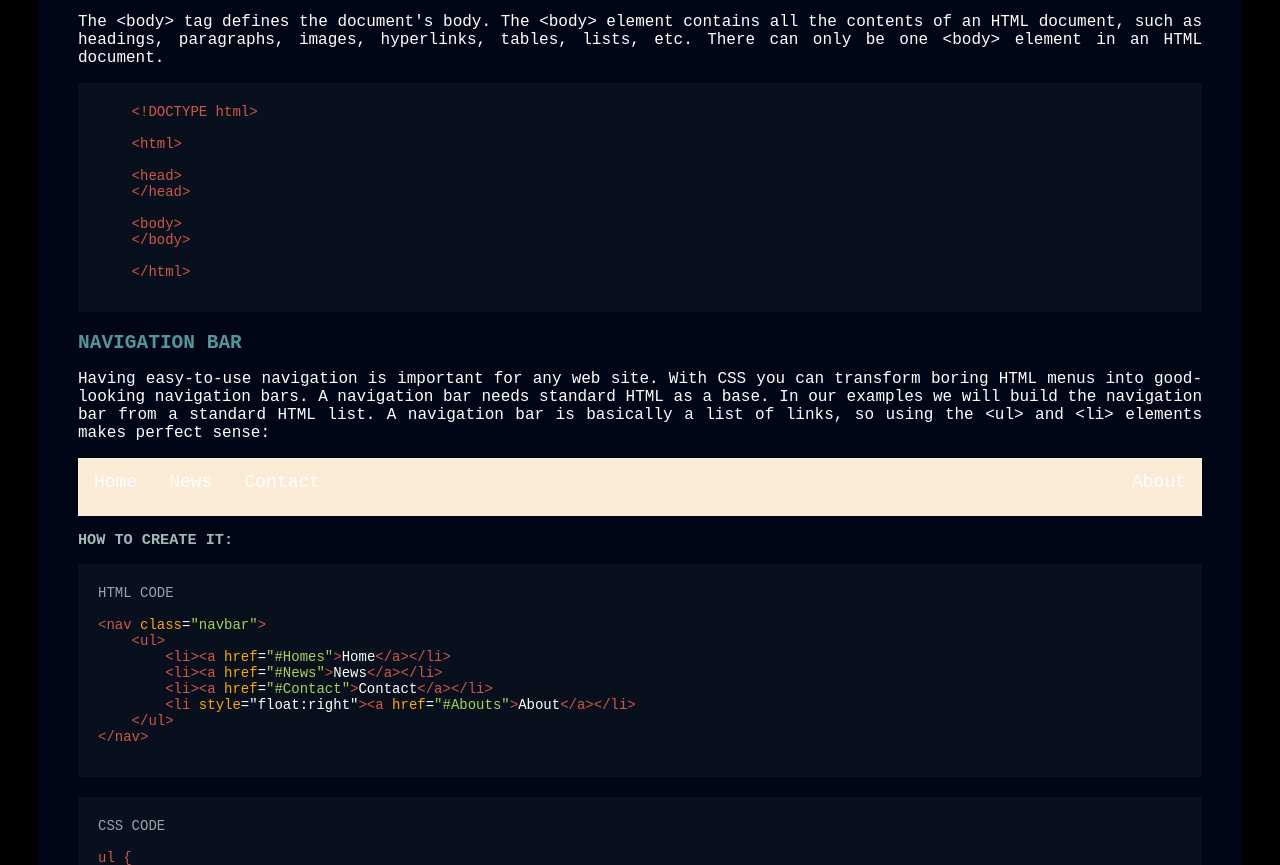
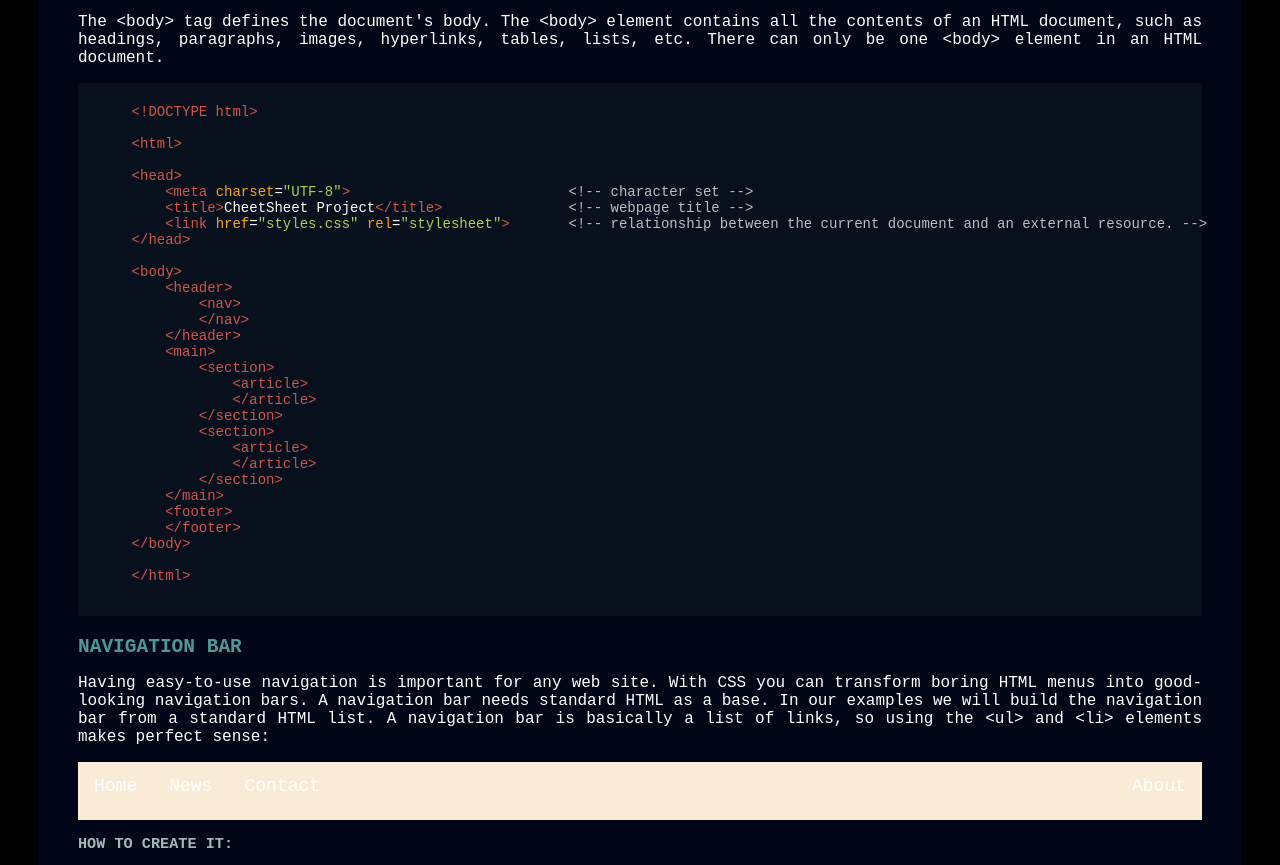
Before and after one commit to GabrielAllba/CheetSheet-Project, a plain HTML site: page index.html in a window 1280 px wide. Shown: the part 1363-2228 px from the top of the page. Drawn offline with Linux system fonts and the light colour scheme.

Commit message:
Fixing code in common html tag

```diff
--- a/index.html
+++ b/index.html
@@ -97,9 +97,28 @@
     &lt;html&gt;
 
     &lt;head&gt;
+        &lt;meta <span style="color: orange;">charset</span><span style="color: white;">=</span><span style="color: rgb(162, 212, 86);">"UTF-8"</span>&gt;                          <span style="color: rgb(190, 190, 190);">&lt;!-- character set --&gt;</span>
+        &lt;title&gt;<span style="color: white;">CheetSheet Project</span>&lt;/title&gt;               <span style="color: rgb(190, 190, 190);">&lt;!-- webpage title --&gt;</span>
+        &lt;link <span style="color: orange;">href</span><span style="color: white;">=</span><span style="color: rgb(162, 212, 86);">"styles.css"</span> <span style="color: orange;">rel</span><span style="color: white;">=</span><span style="color: rgb(162, 212, 86);">"stylesheet"</span>&gt;       <span style="color: rgb(190, 190, 190);">&lt;!-- relationship between the current document and an external resource. --&gt;</span>
     &lt;/head&gt;
 
     &lt;body&gt;
+        &lt;header&gt;
+            &lt;nav&gt;
+            &lt;/nav&gt;
+        &lt;/header&gt;
+        &lt;main&gt;
+            &lt;section&gt;
+                &lt;article&gt;
+                &lt;/article&gt;
+            &lt;/section&gt;
+            &lt;section&gt;
+                &lt;article&gt;
+                &lt;/article&gt;
+            &lt;/section&gt;
+        &lt;/main&gt;
+        &lt;footer&gt;
+        &lt;/footer&gt;
     &lt;/body&gt;
 
     &lt;/html&gt;
```
